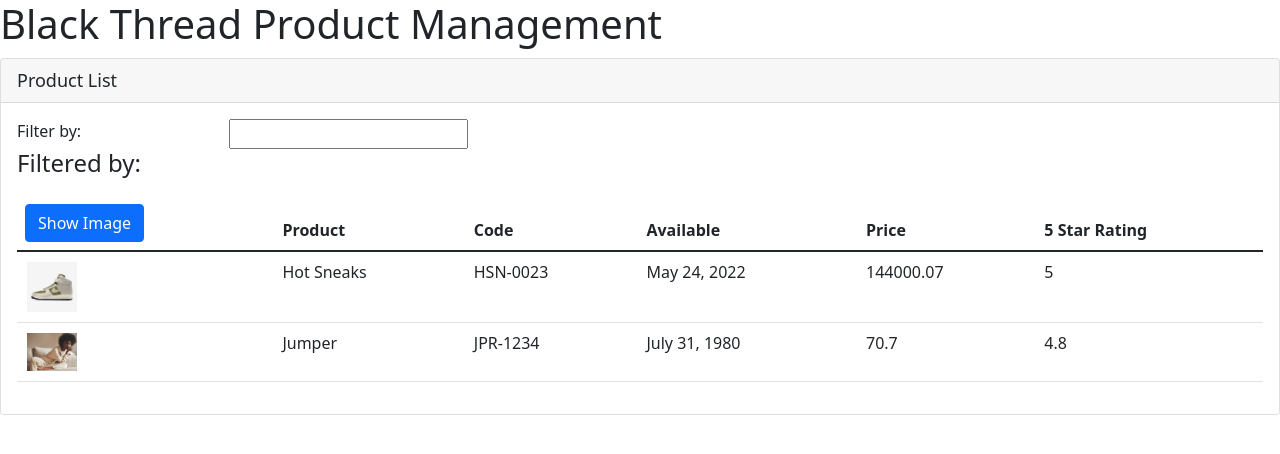
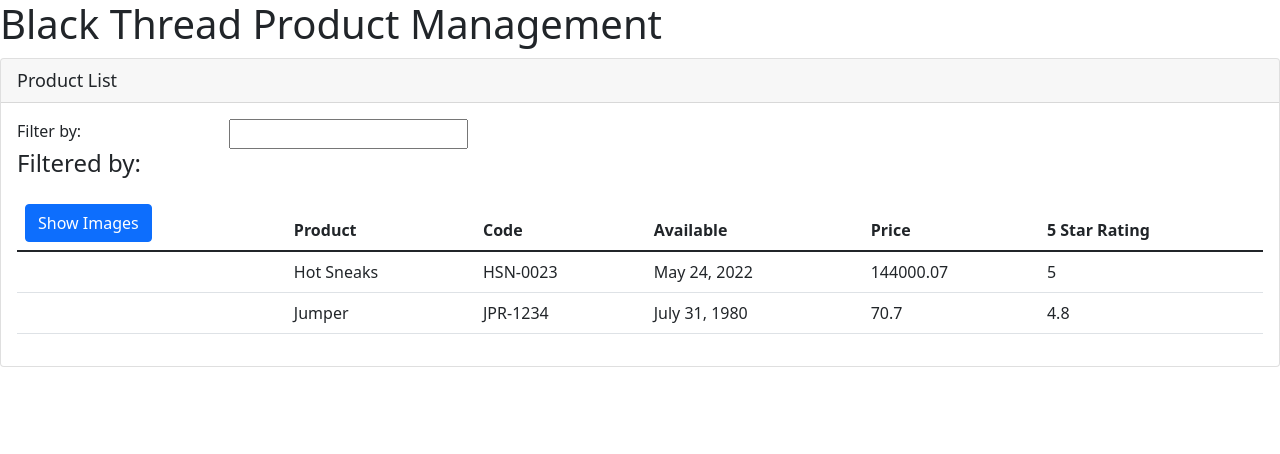
Before and after one commit to linkjjones/blackthread-ng, an Angular app in the folder bt-store/: page / in a window 1280 px wide. Shown: the top 454 px of the page. Built offline with nearby package versions, Linux system fonts and the light colour scheme.

Commit message:
Event Binding

```diff
--- a/bt-store/src/app/products/product-list.component.html
+++ b/bt-store/src/app/products/product-list.component.html
@@ -19,8 +19,9 @@
                 <thead>
                     <tr>
                         <th>
-                            <button class="btn btn-primary">
-                                Show Image
+                            <button class="btn btn-primary"
+                            (click)='toggleImages()'>
+                                {{showImages ? 'Hide' : 'Show'}} Images
                             </button>
                         </th>
                         <th>Product</th>
@@ -33,7 +34,8 @@
                 <tbody>
                     <tr *ngFor='let product of products'>
                         <td>
-                            <img [src]='product.imageUrl'
+                            <img *ngIf="showImages"
+                                [src]='product.imageUrl'
                                 [title]='product.productName'
                                 [style.width.px]='imageWidth'
                                 [style.margin.px]='imageMargin'>
--- a/bt-store/src/app/products/product-list.component.ts
+++ b/bt-store/src/app/products/product-list.component.ts
@@ -8,6 +8,7 @@ export class ProductionListComponent {
     pageTitle = 'Product List';
     imageWidth = 50;
     imageMargin: number = 2;
+    showImages: boolean = false;
     products: any[] = [
         {
             "productId": 2,
@@ -30,4 +31,8 @@ export class ProductionListComponent {
             "imageUrl": "assets/images/jumper.jpg"
         }
     ];
+
+    toggleImages(): void {
+        this.showImages = !this.showImages;
+    }
 }
```
